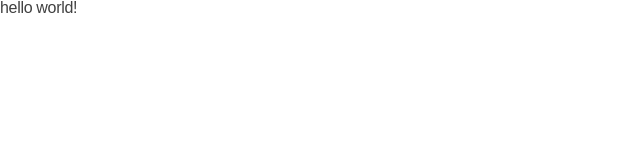
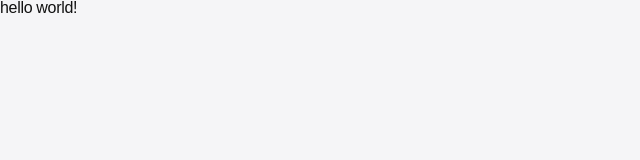
Before and after one commit to kihyeoon/life-chart, a React app: page / in a window 1280 px wide. Shown: the top 160 px of the page, without its empty margins (0-640 px from the left). Built offline with nearby package versions, Linux system fonts and the light colour scheme; a web font is replaced by a local one.

Commit message:
💄 styled-components DefaultTheme 타입 지정 #2
+ 글로벌스타일에 적용

```diff
--- a/src/@styles/GlobalStyle.tsx
+++ b/src/@styles/GlobalStyle.tsx
@@ -1,4 +1,4 @@
-import { createGlobalStyle } from "styled-components";
+import { createGlobalStyle, css } from "styled-components";
 
 const GlobalStyle = createGlobalStyle`
   /* @import url(https://cdn.jsdelivr.net/gh/moonspam/NanumSquare@1.0/nanumsquare.css); */
@@ -38,6 +38,9 @@ const GlobalStyle = createGlobalStyle`
   }
   body {
     line-height: 1;
+    ${({ theme }) => css`
+      background-color: ${theme.COLOR.BACKGROUND.DEFAULT};
+    `}
   }
   menu, ol, ul {
     list-style: none;
@@ -62,7 +65,9 @@ const GlobalStyle = createGlobalStyle`
     box-sizing: border-box;
     font-family:  'Spoqa Han Sans Neo',"Pretendard Variable", Pretendard, "Noto Sans KR", sans-serif;
     letter-spacing: -0.02em;
-    color: #414141;
+    ${({ theme }) => css`
+      color: ${theme.COLOR.TEXT.DEFAULT};
+    `}
   }
 `;
 
--- a/src/@styles/fontSize.ts
+++ b/src/@styles/fontSize.ts
@@ -1,4 +1,4 @@
-export const FONT_SIZE = {
+const FONT_SIZE = {
   "34px": "2.125rem",
   "20px": "1.25rem",
   "18px": "1.125rem",
@@ -6,3 +6,5 @@ export const FONT_SIZE = {
   "12px": "0.75rem",
   "10px": "0.625rem",
 } as const;
+
+export default FONT_SIZE;
--- a/src/@styles/theme.ts
+++ b/src/@styles/theme.ts
@@ -1,7 +1,9 @@
+import { DefaultTheme } from "styled-components";
+
 import COLORS from "@src/@styles/colors";
-import { FONT_SIZE } from "@src/@styles/fontSize";
+import FONT_SIZE from "@src/@styles/fontSize";
 
-export const LIGHT_MODE_THEME = {
+export const LIGHT_MODE_THEME: DefaultTheme = {
   COLOR: {
     PRIMARY: COLORS.BLUE[60],
     SECONDARY: COLORS.GREY[80],
```
Also changed, not shown: src/@types/style.d.ts (added, +36 -0 lines).
